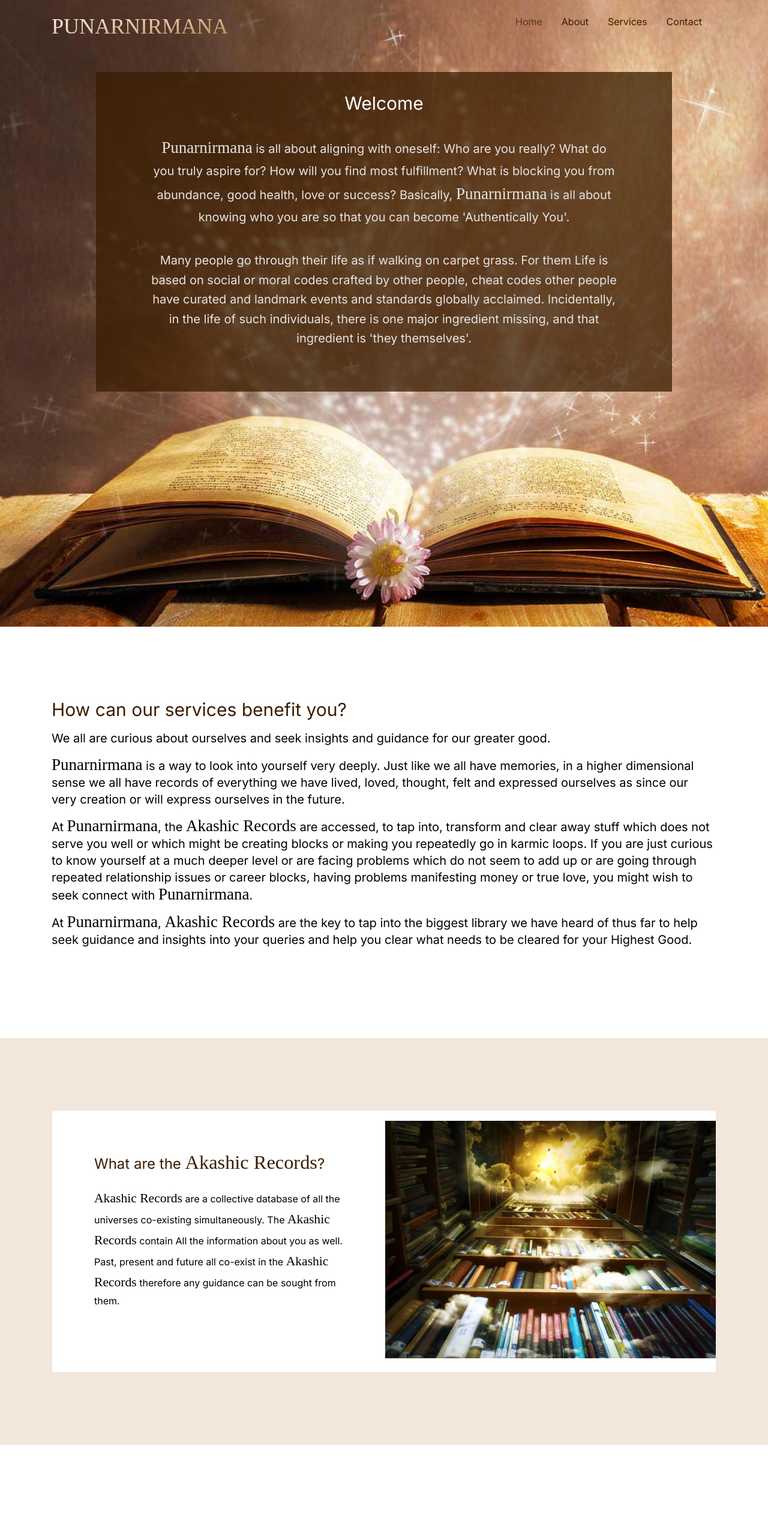
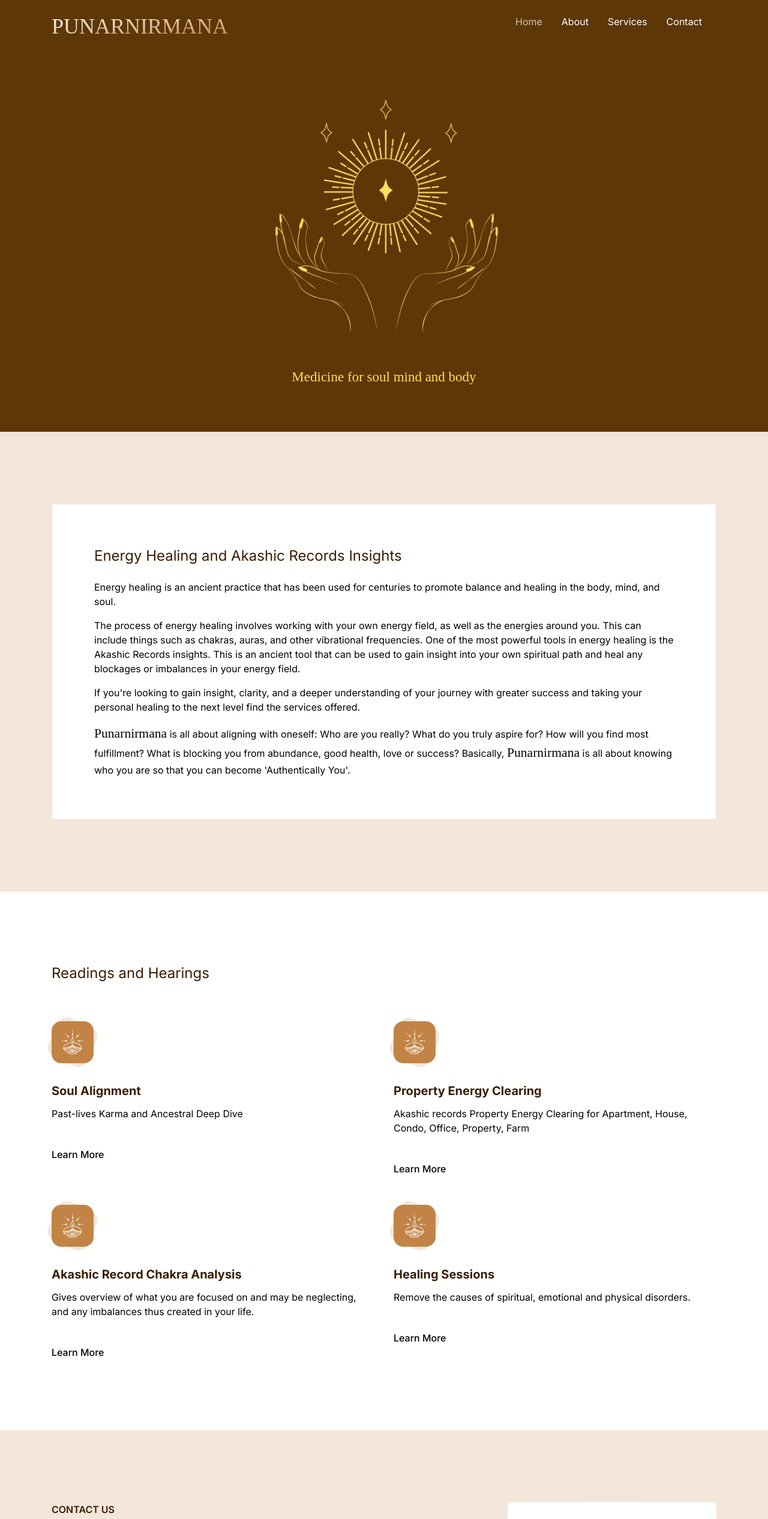
Before and after one commit to punarnirmana/punarnirmana, an Astro site: page / in a window 1280 px wide. Shown: the top 2533 px of the page at 60% size. Built offline with nearby package versions, Linux system fonts and the light colour scheme; Astro itself is replaced by a stand-in of ours; a web font is replaced by a local one.

Commit message:
Banner and content update

```diff
--- a/astro.config.mjs
+++ b/astro.config.mjs
@@ -1,8 +1,17 @@
 import { defineConfig } from "astro/config";
 import sitemap from "@astrojs/sitemap";
+import partytown from "@astrojs/partytown";
 
 // https://astro.build/config
 export default defineConfig({
   site: "https://www.punarnirmana.in",
-  integrations: [sitemap()],
+  integrations: [
+    sitemap(),
+    partytown({
+      // Adds dataLayer.push as a forwarding-event.
+      config: {
+        forward: ["dataLayer.push"],
+      },
+    }),
+  ],
 });
--- a/src/components/HeaderLink.astro
+++ b/src/components/HeaderLink.astro
@@ -14,7 +14,7 @@ const isActive = href === pathname || href === pathname.replace(/\/$/, "");
     href={href}
     class:list={[
       className,
-      "ud-menu-scroll text-base text-dark lg:text-grey-700 lg:group-hover:text-grey-700 group-hover:text-dark py-2 lg:py-6 lg:inline-flex lg:px-0 flex mx-8 lg:mr-0",
+      "ud-menu-scroll text-base text-white group-hover:text-dark py-2 lg:py-6 lg:inline-flex lg:px-0 flex mx-8 lg:mr-0",
       { active: isActive },
     ]}
     {...props}
--- a/src/consts.ts
+++ b/src/consts.ts
@@ -2,4 +2,4 @@
 // You can import this data from anywhere in your site by using the `import` keyword.
 
 export const SITE_TITLE = "Punarnirmana";
-export const SITE_DESCRIPTION = "Aligning with oneself!";
+export const SITE_DESCRIPTION = "Medicine for soul mind and body";
--- a/src/content/config.ts
+++ b/src/content/config.ts
@@ -8,6 +8,7 @@ const services = defineCollection({
     subTitle: z.string().optional(),
     description: z.string(),
     heroImage: z.string().optional(),
+    order: z.number().optional(),
   }),
 });
 
--- a/src/content/services/chakra-analysis.md
+++ b/src/content/services/chakra-analysis.md
@@ -2,6 +2,7 @@
 title: "Akashic Record Chakra Analysis"
 pageTitle: "Akashic Record Chakra Analysis"
 description: "Gives overview of what you are focused on and may be neglecting, and any imbalances thus created in your life."
+order: 3
 ---
 
 This is an analysis of your Chakra System accessed via the Akashic Records. It gives one an incredibly overview of what you are focused on and may be neglecting, and any imbalances thus created in your life.
--- a/src/content/services/healing-sessions.md
+++ b/src/content/services/healing-sessions.md
@@ -2,6 +2,7 @@
 title: "Healing Sessions"
 pageTitle: "Healing Sessions"
 description: "Remove the causes of spiritual, emotional and physical disorders."
+order: 4
 ---
 
 1. Aura & Chara Healing Session
--- a/src/content/services/property-energy-cleaning.md
+++ b/src/content/services/property-energy-clearing.md
@@ -1,8 +1,9 @@
 ---
-title: "Property Energy Cleaning"
+title: "Property Energy Clearing"
 pageTitle: "Akashic records Property Energy Clearing"
 subTitle: "for Apartment, House, Condo, Office, Property, Farm"
 description: "Akashic records Property Energy Clearing for Apartment, House, Condo, Office, Property, Farm"
+order: 2
 ---
 
 Our home is our refugee from the world. It is our sacred space and our place of peace.
@@ -18,8 +19,6 @@ A clearing is done to reset the land to its original blueprint.
 - You can ask up to 5 questions you have about the report (most people have one 1 or 2)
 - note the questions should pertain to the content of the readin
 
-You will receive a 21-day spiritual exercise to raise your shields of protection, heal any damaged god sparks & clear out any guides that no longer serve you.
-
 **Requirements for Reading**
 
 - Property Owner, or Person on the Person's Contract
--- a/src/content/services/soul-alignment.md
+++ b/src/content/services/soul-alignment.md
@@ -1,8 +1,9 @@
 ---
-title: "Soul Alignment®"
-pageTitle: "Akashic Records Soul Alignment®"
+title: "Soul Alignment"
+pageTitle: "Akashic Records Soul Alignment"
 subTitle: "Past-lives Karma and Ancestral Deep Dive"
 description: "Past-lives Karma and Ancestral Deep Dive"
+order: 1
 ---
 
 The reading includes:
--- a/src/layouts/Base.astro
+++ b/src/layouts/Base.astro
@@ -9,6 +9,20 @@ import { SITE_TITLE, SITE_DESCRIPTION } from "../consts";
 <html lang="en">
   <head>
     <BaseHead title={SITE_TITLE} description={SITE_DESCRIPTION} />
+    <!-- head -->
+    <script
+      type="text/partytown"
+      src="https://www.googletagmanager.com/gtag/js?id=G-ZKZB74VSEH"
+    ></script>
+    <script type="text/partytown">
+      window.dataLayer = window.dataLayer || [];
+      function gtag() {
+        dataLayer.push(arguments);
+      }
+      gtag("js", new Date());
+      gtag("config", "G-ZKZB74VSEH");
+    </script>
+    <!-- more head -->
   </head>
   <body>
     <Header title={SITE_TITLE} />
--- a/src/pages/index.astro
+++ b/src/pages/index.astro
@@ -2,64 +2,31 @@
 import ServiceCard from "../components/ServiceCard.astro";
 import Layout from "../layouts/Base.astro";
 import { getCollection } from "astro:content";
-const posts = await getCollection("services");
+const posts = await getCollection("services").then((p) =>
+  p.sort((a, b) => (a.data.order || 0) - (b.data.order || 0))
+);
+import { SITE_TITLE, SITE_DESCRIPTION } from "../consts";
 ---
 
 <Layout title="Home" heroImage="/placeholder-about.jpg">
   <!-- ====== Hero Section Start -->
   <div
     id="home"
-    class="relative pt-[120px] md:pt-[90px] lg:pt-[120px] md:pb-[320px] lg:pb-[360px] bg-cover bg-no-repeat bg-bottom"
-    style="background-image: url(/images/hero.jpg)"
+    class="banner"
+    style="background-image: url(/images/banner.jpg)"
   >
-    <div class="container pb-8">
-      <div class="flex flex-wrap items-center -mx-4">
-        <div class="w-full px-4">
-          <div
-            class="hero-content bg-dark/75 p-8 text-center max-w-[960px] mx-auto wow fadeInU"
-            data-wow-delay=".2s"
-          >
-            <h1
-              class="text-white font-normal text-2xl sm:text-3xl leading-snug sm:leading-snug md:leading-snug mb-8"
-            >
-              Welcome
-            </h1>
-            <p
-              class="text-base sm:text-lg sm:leading-relaxed md:text-xl md:leading-relaxed mx-auto mb-10 text-[#e4e4e4] max-w-[780px]"
-            >
-              <strong class="title">Punarnirmana</strong> is all about aligning with
-              oneself: Who are you really? What do you truly aspire for? How will
-              you find most fulfillment? What is blocking you from abundance, good
-              health, love or success? Basically,
-              <strong class="title">Punarnirmana</strong> is all about knowing who
-              you are so that you can become 'Authentically You'.
-            </p>
-            <p
-              class="text-base sm:text-lg sm:leading-relaxed md:text-xl md:leading-relaxed mx-auto mb-10 text-[#e4e4e4] max-w-[780px]"
-            >
-              Many people go through their life as if walking on carpet grass.
-              For them Life is based on social or moral codes crafted by other
-              people, cheat codes other people have curated and landmark events
-              and standards globally acclaimed. Incidentally, in the life of
-              such individuals, there is one major ingredient missing, and that
-              ingredient is 'they themselves'.
-            </p>
-          </div>
-        </div>
-      </div>
+    <div class="banner-text">
+      {SITE_DESCRIPTION}
     </div>
   </div>
   <!-- ====== Hero Section End -->
 
   <!-- ====== About Section Start -->
-  <section id="about" class="pt-20 lg:pt-[120px] pb-8 lg:pb-[70px]">
+  <!--   <section id="about" class="pt-20 lg:pt-[120px] pb-8 lg:pb-[70px]">
     <div class="container">
       <div class="flex flex-wrap -mx-4">
         <div class="w-full px-4">
           <div class="mb-12 lg:mb-20">
-            <!--             <span class="font-semibold text-lg text-primary mb-2 block">
-              Services
-            </span> -->
             <h2 class="font-normal text-2xl sm:text-3xl text-dark mb-4">
               How can our services benefit you?
             </h2>
@@ -102,12 +69,12 @@ const posts = await getCollection("services");
         </div>
       </div>
     </div>
-  </section>
+  </section> -->
   <!-- ====== About Section End -->
 
   <!-- ====== Knowledge Section Start -->
   <section
-    id="knowledge"
+    id="about"
     class="pt-20 lg:pt-[120px] pb-20 lg:pb-[120px] bg-primary bg-opacity-20"
   >
     <div class="container">
@@ -118,31 +85,38 @@ const posts = await getCollection("services");
               class="lg:flex items-center justify-between border overflow-hidden"
             >
               <div
-                class="lg:max-w-[565px] xl:max-w-[640px] w-full py-12 px-7 sm:px-12 md:p-16 lg:py-9 lg:px-16 xl:p-[70px]"
+                class="w-full py-12 px-7 sm:px-12 md:p-16 lg:py-9 lg:px-16 xl:p-[70px]"
               >
-                <!--                 <span class="text-sm font-medium text-white py-2 px-5 bg-primary inline-block mb-5">
-                  Knowledge
-                </span> -->
                 <h2 class="font-normal text-2xl text-dark mb-6">
-                  What are the <em>Akashic Records</em>?
+                  Energy Healing and Akashic Records Insights
                 </h2>
-                <p class="text-base text-body-color mb-9 leading-relaxed">
-                  <em>Akashic Records</em> are a collective database of all the universes
-                  co-existing simultaneously. The
-                  <em>Akashic Records</em> contain All the information about you
-                  as well. Past, present and future all co-exist in the
-                  <em>Akashic Records</em> therefore any guidance can be sought from
-                  them.
+
+                <p>
+                  Energy healing is an ancient practice that has been used for
+                  centuries to promote balance and healing in the body, mind,
+                  and soul.
                 </p>
-              </div>
-              <div class="text-center">
-                <div class="relative inline-block z-10">
-                  <img
-                    src="/images/about.jpg"
-                    alt="image"
-                    class="mx-auto lg:ml-auto"
-                  />
-                </div>
+                <p>
+                  The process of energy healing involves working with your own
+                  energy field, as well as the energies around you. This can
+                  include things such as chakras, auras, and other vibrational
+                  frequencies. One of the most powerful tools in energy healing
+                  is the Akashic Records insights. This is an ancient tool that
+                  can be used to gain insight into your own spiritual path and
+                  heal any blockages or imbalances in your energy field.
+                </p>
+                <p>
+                  If you're looking to gain insight, clarity, and a deeper
+                  understanding of your journey with greater success and taking
+                  your personal healing to the next level find the services
+                  offered.
+                </p>
+                <strong class="title">Punarnirmana</strong> is all about aligning
+                with oneself: Who are you really? What do you truly aspire for? How
+                will you find most fulfillment? What is blocking you from abundance,
+                good health, love or success? Basically,
+                <strong class="title">Punarnirmana</strong> is all about knowing
+                who you are so that you can become 'Authentically You'.
               </div>
             </div>
           </div>
@@ -156,7 +130,7 @@ const posts = await getCollection("services");
   <section id="services" class="pt-20 lg:pt-[120px] pb-8 lg:pb-[70px]">
     <div class="container">
       <h2 class="font-normal text-2xl text-dark mb-16">
-        What are the services we provide?
+        Readings and Hearings
       </h2>
       <div class="flex flex-wrap -mx-4">
         {
```
Also changed, not shown: package.json (+8 -1 lines), public/css/tailwind.css, public/images/banner.jpg (added), 2 other files.
